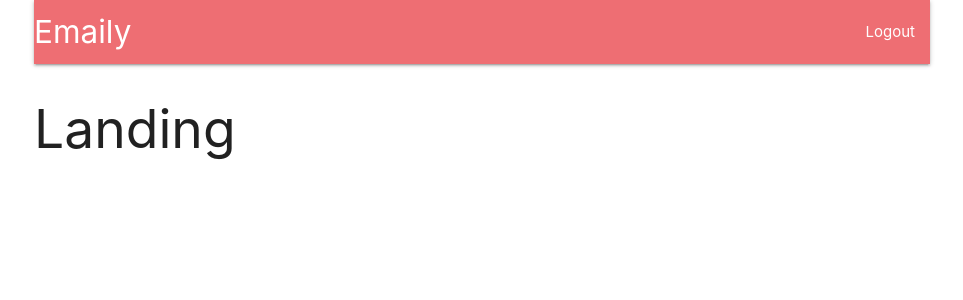
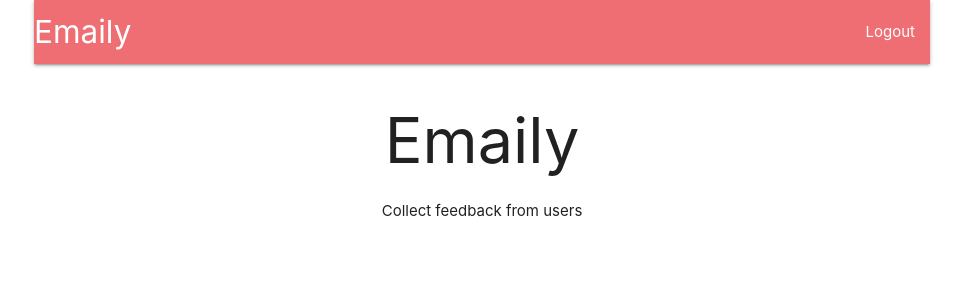
Before and after one commit to Lenonguyen/NodeJS-with-React, a React (Create React App) app in the folder client/: page / in a window 1280 px wide. Shown: the top 300 px of the page, without its empty margins (158-1121 px from the left). Built offline with nearby package versions, Linux system fonts and the light colour scheme; no server answers.

Commit message:
Update Header Link tag

```diff
--- a/client/src/components/App.js
+++ b/client/src/components/App.js
@@ -3,7 +3,7 @@ import { BrowserRouter, Route } from 'react-router-dom';
 import {connect} from 'react-redux';
 import * as actions from '../actions';
 import Header from './Header';
-const Landing = () => <h2>Landing</h2>
+import Landing from './Landing';
 const Dashboard = () => <h2>Dashboard</h2>
 const SurveyNew = () => <h2>SurveyNew</h2>
 
--- a/client/src/components/Header.js
+++ b/client/src/components/Header.js
@@ -1,6 +1,6 @@
 import React, {Component} from 'react';
 import {connect} from 'react-redux';
-
+import {Link} from 'react-router-dom';
 class Header extends Component {
      renderContent(){
           switch (this.props.auth) {
@@ -9,15 +9,19 @@ class Header extends Component {
                case false:
                return <li><a href="/auth/google">Login with Google</a></li>;
                default:
-               return <li><a>Logout</a></li>;
+               return <li><a href="/api/logout">Logout</a></li>;
           }
      }
      render() {
-          console.log(this.props);
           return(
                <nav>
                     <div className="nav-wrapper">
-                         <a className="left brand-logo">Emaily</a>
+                         <Link
+                         to= {this.props.auth ? '/surveys' : '/'}
+                         className="left brand-logo"
+                         >
+                              Emaily
+                         </Link>
                          <ul className="right">
                               {this.renderContent()}
                          </ul>
--- /dev/null
+++ b/client/src/components/Landing.js
@@ -0,0 +1,13 @@
+import React from 'react';
+
+const Landing = () => {
+     return(
+          <div style= {{textAlign: 'center'}}>
+               <h1>
+                    Emaily
+               </h1>
+               Collect feedback from users
+          </div>
+     )
+}
+export default Landing;
```
Also changed, not shown: 1 other file (tests, documents, lock files or other folders).
